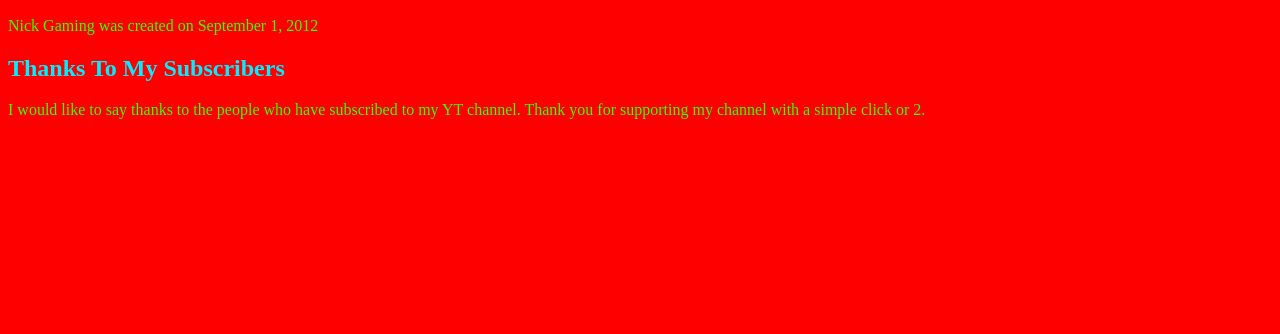
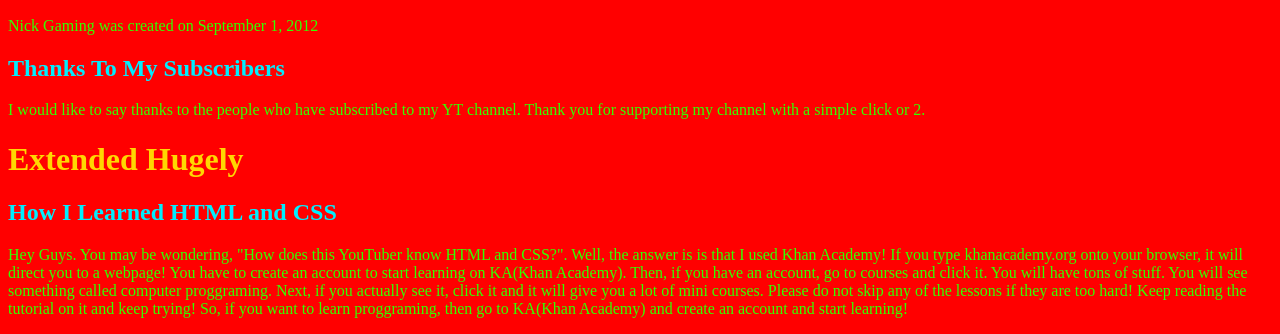
Before and after one commit to YTNickGaming/YTNickGaming.github.io, a plain HTML site: page index.html in a window 1280 px wide. Shown: the part 723-1057 px from the top of the page. Before the commit the page ends 858 px from the top, so only its background shows below. Drawn offline with Linux system fonts and the light colour scheme.

Commit message:
Update index.html

```diff
--- a/index.html
+++ b/index.html
@@ -62,7 +62,7 @@
     Hey Everyone! <br>
     So I just got a camera and tripod and I figured I use that to record my YouTube videos. Just recently I have been using it for YT videos. If you have been watching my recent videos you see that the video quality and audio quality has improved greatly. If you like the better video and audio quality then like my videos!
     </p>
-        <h1>Even More Extended  </h2>
+        <h1>Even More Extended  </h1>
     <h2>
     When Created
     </h2>
@@ -76,5 +76,15 @@
     I would like to say thanks to the people who have subscribed to my YT channel.
     Thank you for supporting my channel with a simple click or 2.
     </p>
+    <h1>
+    Extended Hugely
+    </h2>
+    <h2>How I Learned HTML and CSS</h2>
+    <p>Hey Guys. You may be wondering, "How does this YouTuber know HTML and CSS?". Well, the answer is is that I used Khan Academy! If you type khanacademy.org onto your browser, it will direct you to a webpage! You have to create an account
+         to start learning on KA(Khan Academy). Then, if you have an account, go to courses and click it. You will have tons of stuff. You will see something called computer proggraming.
+         Next, if you actually see it, click it and it will give you  a lot of mini courses. Please do not skip any of the lessons if they are too hard! Keep reading the tutorial on it
+         and keep trying!
+         So, if you want to learn proggraming, then go to KA(Khan Academy) and create an account and start learning!
+        </p>
     </body>
 </html>
```
